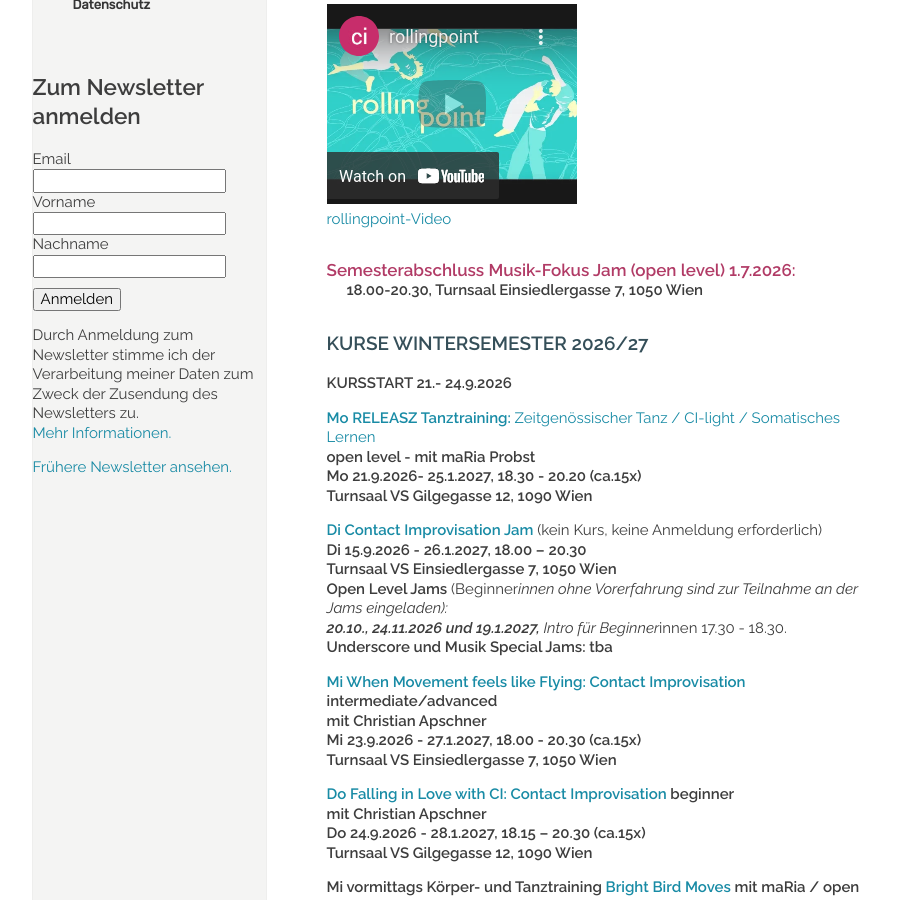
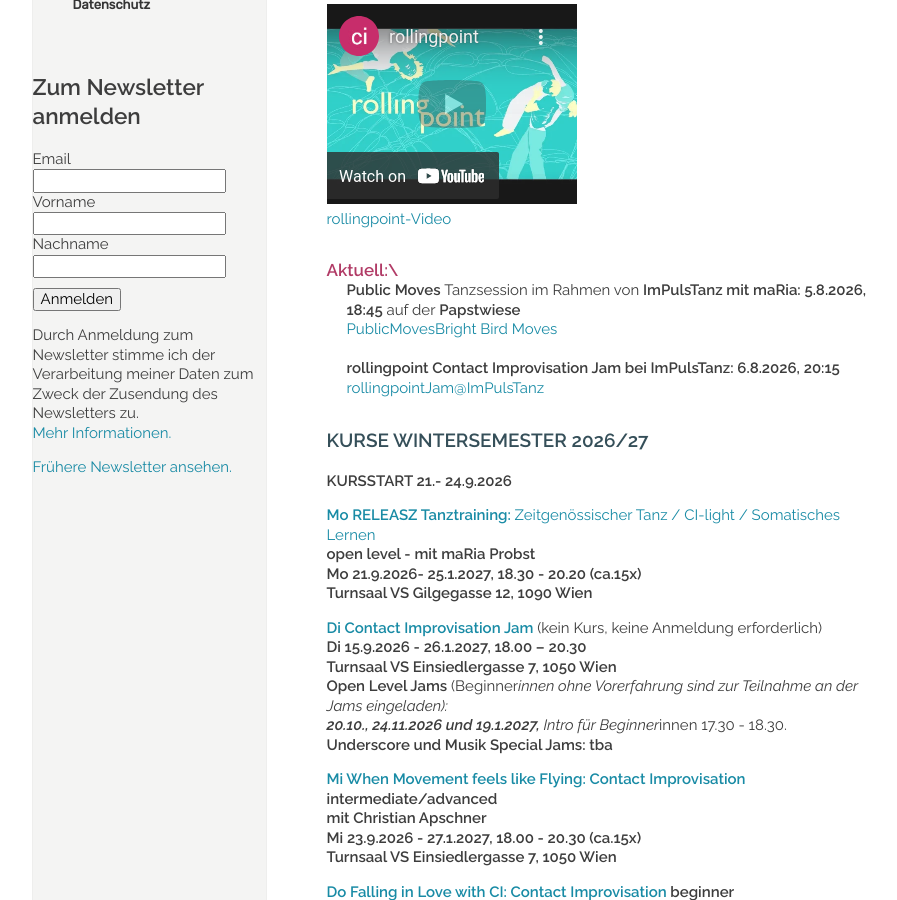
Before and after one commit to manulari/rollingpointat, a Jekyll site: the page built from _pages_de/index.md, in a window 1280 px wide and 900 px high, scrolled down 988 px. Shown: the whole window, without its empty margins (152-1049 px from the left). Built offline with Jekyll 4.4.1, drawn with Linux system fonts in a browser that asks for light colours; comment, search, counter and statistics services are not loaded.

Commit message:
Update page (de) “index”

```diff
--- a/_pages_de/index.md
+++ b/_pages_de/index.md
@@ -27,9 +27,12 @@ Ob mit oder ohne Vorerfahrung – hier bist du richtig!
 
 <div class="imglink"><a target="_blank" href="https://www.youtube.com/embed/kp3DqzN1Ldo"><img src="/assets/uploads/video_vorschau_rollingpoint.png" alt="" /><div>rollingpoint-Video</div></a></div>
 
-#### **Semesterabschluss Musik-Fokus Jam (open level) 1.7.2026:**
-
-**18.00-20.30,  Turnsaal Einsiedlergasse 7, 1050 Wien**
+#### **Aktuell:**\
+**Public Moves** Tanzsession im Rahmen von **ImPulsTanz mit maRia: 5.8.2026, 18:45** auf der **Papstwiese**\
+[PublicMovesBright Bird Moves](https://us.list-manage.com/UTulksZhfAs?e=4de8c5a696&c2id=c177fe362e7d53d9d732a77051379f8c)\
+\
+**rollingpoint Contact  Improvisation Jam  bei ImPulsTanz:** **6.8.2026, 20:15**\
+[rollingpointJam@ImPulsTanz](https://us.list-manage.com/a1wIvwGpz8l?e=4de8c5a696&c2id=c177fe362e7d53d9d732a77051379f8c)
 
 ### **KURSE WINTERSEMESTER 2026/27**
 
```
